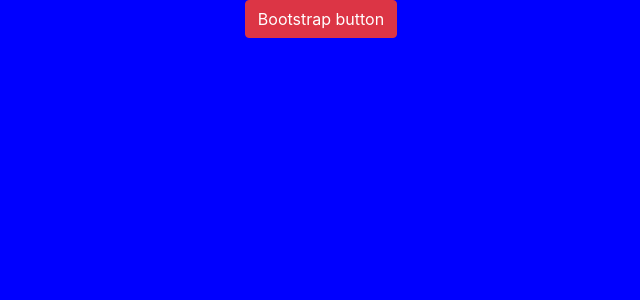
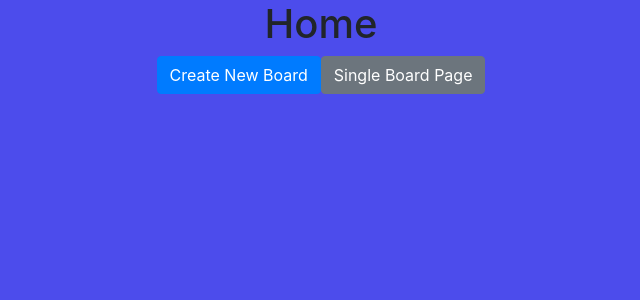
Before and after one commit to gseals/pinterest-routing, a React (Create React App) app: page / in a window 1280 px wide. Shown: the top 300 px of the page, without its empty margins (319-959 px from the left). Built offline with nearby package versions, Linux system fonts and the light colour scheme.

Commit message:
merging routing

```diff
--- a/package.json
+++ b/package.json
@@ -15,6 +15,7 @@
     "prop-types": "^15.7.2",
     "react": "^16.12.0",
     "react-dom": "^16.12.0",
+    "react-router-dom": "^5.1.2",
     "react-scripts": "3.3.0"
   },
   "scripts": {
--- a/src/App/App.js
+++ b/src/App/App.js
@@ -1,13 +1,43 @@
 import React from 'react';
-import logo from './logo.svg';
+import {
+  BrowserRouter as Router, Route, Redirect, Switch,
+} from 'react-router-dom';
 import './App.scss';
 
-function App() {
-  return (
-    <div className="App">
-      <button className="btn btn-danger">Bootstrap button</button>
-    </div>
-  );
+import Auth from '../components/pages/Auth/Auth';
+import Home from '../components/pages/Home/Home';
+import NewBoard from '../components/pages/NewBoard/NewBoard';
+import SingleBoard from '../components/pages/SingleBoard/SingleBoard';
+
+const PublicRoute = ({ component: Component, authed, ...rest }) => {
+  const routeChecker = (props) => (authed === false ? <Component {...props} {...rest}/> : <Redirect to={{ pathname: '/', state: { from: props.location } }} />);
+  return <Route {...rest} render={(props) => routeChecker(props)} />;
+};
+const PrivateRoute = ({ component: Component, authed, ...rest }) => {
+  const routeChecker = (props) => (authed === true ? <Component {...props} {...rest}/> : <Redirect to={{ pathname: '/auth', state: { from: props.location } }} />);
+  return <Route {...rest} render={(props) => routeChecker(props)} />;
+};
+
+class App extends React.Component {
+  state = {
+    authed: true,
+  }
+
+  render() {
+    const { authed } = this.state;
+    return (
+      <div className="App">
+        <Router>
+          <Switch>
+            <PrivateRoute path="/" exact component={Home} authed={authed} />
+            <PrivateRoute path="/board/new" exact component={NewBoard} authed={authed} />
+            <PublicRoute path="/auth" exact component={Auth} authed={authed} />
+            <PrivateRoute path="/board/:boardId" exact component={SingleBoard} authed={authed} />
+          </Switch>
+        </Router>
+      </div>
+    );
+  }
 }
 
 export default App;
--- /dev/null
+++ b/src/components/pages/Auth/Auth.js
@@ -0,0 +1,15 @@
+import React from 'react';
+
+import './Auth.scss';
+
+class Auth extends React.Component {
+  render() {
+    return (
+      <div className="Auth">
+        <h1>Auth Page</h1>
+      </div>
+    );
+  }
+}
+
+export default Auth;
--- /dev/null
+++ b/src/components/pages/Auth/Auth.scss
@@ -0,0 +1,3 @@
+.Auth {
+  display: block;
+}
--- /dev/null
+++ b/src/components/pages/Home/Home.js
@@ -0,0 +1,18 @@
+import React from 'react';
+import { Link } from 'react-router-dom';
+import './Home.scss';
+
+class Home extends React.Component {
+  render() {
+    const boardId = '12345';
+    return (
+      <div className="Home">
+        <h1>Home</h1>
+        <Link className="btn btn-primary" to="/board/new">Create New Board</Link>
+        <Link className="btn btn-secondary" to={`/board/${boardId}`}>Single Board Page</Link>
+      </div>
+    );
+  }
+}
+
+export default Home;
--- /dev/null
+++ b/src/components/pages/Home/Home.scss
@@ -0,0 +1,3 @@
+.Home {
+  display: block;
+}
--- /dev/null
+++ b/src/components/pages/NewBoard/NewBoard.js
@@ -0,0 +1,15 @@
+import React from 'react';
+
+import './NewBoard.scss';
+
+class NewBoard extends React.Component {
+  render() {
+    return (
+      <div className="NewBoard">
+        <h1>New Board</h1>
+      </div>
+    );
+  }
+}
+
+export default NewBoard;
--- /dev/null
+++ b/src/components/pages/NewBoard/NewBoard.scss
@@ -0,0 +1,3 @@
+.NewBoard {
+  display: block;
+}
--- /dev/null
+++ b/src/components/pages/SingleBoard/SingleBoard.js
@@ -0,0 +1,17 @@
+import React from 'react';
+
+import './SingleBoard.scss';
+
+class SingleBoard extends React.Component {
+  render() {
+    const { boardId } = this.props.match.params;
+    return (
+      <div className="SingleBoard">
+        <h1>Single Board</h1>
+        <h2>Current Board Id is {boardId}</h2>
+      </div>
+    );
+  }
+}
+
+export default SingleBoard;
--- /dev/null
+++ b/src/components/pages/SingleBoard/SingleBoard.scss
@@ -0,0 +1,3 @@
+.SingleBoard {
+  display: block;
+}
--- a/src/styles/_variables.scss
+++ b/src/styles/_variables.scss
@@ -1 +1 @@
-$blue: blue;
+$blue: rgb(76, 76, 236);
```
